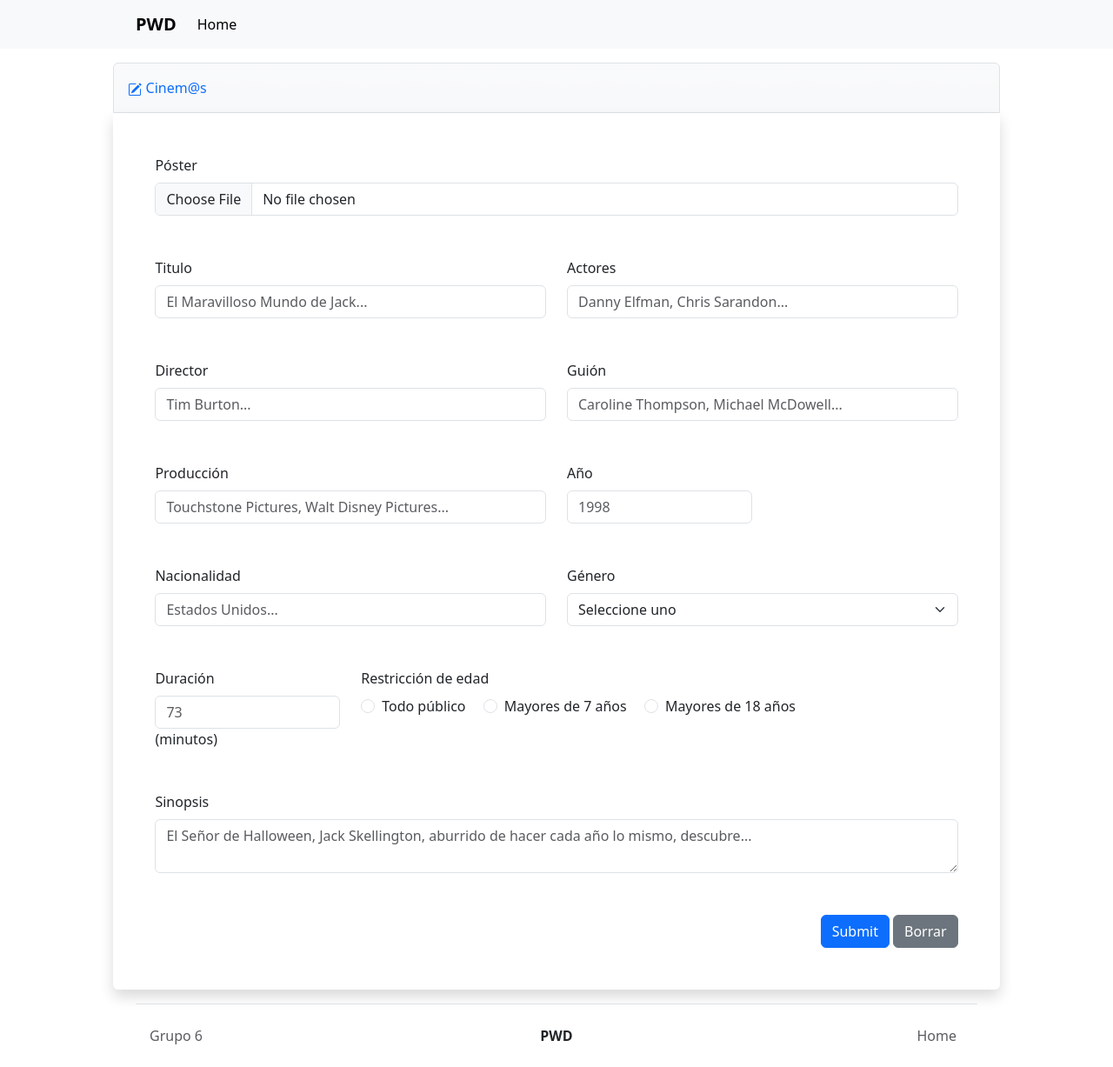
After one commit to GustavoOliveros/Programacion-Web-Dinamica, a PHP site: page /TP3/ej3/Vista/index.php in a window 1280 px wide. The commit adds this page. Shown: the whole page at 87% size. Run offline with PHP 8.4, Linux system fonts and the light colour scheme; some libraries are stand-ins or nearby versions.

Commit message:
Modificaciones al tp 3

```diff
--- a/TP3/ej2/Archivos/prueba.txt
+++ /dev/null
@@ -1 +0,0 @@
-prueba de txt
--- /dev/null
+++ b/TP3/ej3/Vista/index.php
@@ -0,0 +1,168 @@
+<!DOCTYPE html>
+<html lang="es">
+
+<head>
+	<meta charset="UTF-8">
+	<meta http-equiv="X-UA-Compatible" content="IE=edge">
+	<meta name="viewport" content="width=device-width, initial-scale=1.0">
+	<link rel="stylesheet" href="../../../bootstrap-5.2.0-dist/css/bootstrap.min.css">
+	<title>Ejercicio 3 - Tp 3</title>
+</head>
+
+<body class="d-flex flex-column">
+	<?php
+	include_once "../../../Estructura/navbar.php";
+	?>
+	<main class="col-12 my-3 d-flex align-items-center justify-content-center">
+		<div class="row">
+			<div class="col-12 bg-light bg-gradient rounded-top p-3 border">
+				<p class="text-primary p-0 m-0">
+					<svg xmlns="http://www.w3.org/2000/svg" width="16" height="16" fill="currentColor" class="bi bi-pencil-square" viewBox="0 0 16 16">
+						<path d="M15.502 1.94a.5.5 0 0 1 0 .706L14.459 3.69l-2-2L13.502.646a.5.5 0 0 1 .707 0l1.293 1.293zm-1.75 2.456-2-2L4.939 9.21a.5.5 0 0 0-.121.196l-.805 2.414a.25.25 0 0 0 .316.316l2.414-.805a.5.5 0 0 0 .196-.12l6.813-6.814z" />
+						<path fill-rule="evenodd" d="M1 13.5A1.5 1.5 0 0 0 2.5 15h11a1.5 1.5 0 0 0 1.5-1.5v-6a.5.5 0 0 0-1 0v6a.5.5 0 0 1-.5.5h-11a.5.5 0 0 1-.5-.5v-11a.5.5 0 0 1 .5-.5H9a.5.5 0 0 0 0-1H2.5A1.5 1.5 0 0 0 1 2.5v11z" />
+					</svg>
+					Cinem@s
+				</p>
+			</div>
+			<div class="col-12 rounded-bottom shadow p-5">
+				<form action="pelicula.php" method="post" id="form" name="form" class="needs-validation" enctype="multipart/form-data" novalidate>
+					<div class="row">
+						<div class="col-12 mb-5 position-relative">
+							<label for="poster" class="form-label">Póster</label>
+							<input type="file" accept=".png,.jpg" name="poster" id="poster" class="form-control" required>
+							<div class="invalid-tooltip">Obligatorio</div>
+						</div>
+					</div>
+					<div class="row">
+						<div class="col-12 col-md-6 mb-5 position-relative">
+							<label for="titulo" class="form-label">Titulo</label>
+							<input type="text" name="titulo" id="titulo" class="form-control" placeholder="El Maravilloso Mundo de Jack..." required />
+							<div class="invalid-tooltip">Obligatorio</div>
+						</div>
+						<div class="col-12 col-md-6 mb-5 position-relative">
+							<label for="actores" class="form-label">Actores</label>
+							<input type="text" name="actores" id="actores" class="form-control" placeholder="Danny Elfman, Chris Sarandon..." required />
+							<div class="invalid-tooltip">Obligatorio</div>
+						</div>
+					</div>
+					<div class="row">
+						<div class="col-12 col-md-6 mb-5 position-relative">
+							<label for="director" class="form-label">Director</label>
+							<input type="text" name="director" id="director" class="form-control" placeholder="Tim Burton..." required />
+							<div class="invalid-tooltip">Obligatorio</div>
+						</div>
+						<div class="col-12 col-md-6 mb-5 position-relative">
+							<label for="guion" class="form-label">Guión</label>
+							<input type="text" name="guion" id="guion" class="form-control" placeholder="Caroline Thompson, Michael McDowell..." required />
+							<div class="invalid-tooltip">Obligatorio</div>
+						</div>
+					</div>
+					<div class="row">
+						<div class="col-12 col-md-6 mb-5 position-relative">
+							<label for="produccion" class="form-label">Producción</label>
+							<input type="text" name="produccion" id="produccion" class="form-control" placeholder="Touchstone Pictures, Walt Disney Pictures..." required />
+							<div class="invalid-tooltip">Obligatorio</div>
+						</div>
+						<div class="col-6 col-md-3 mb-5 position-relative">
+							<label for="anio" class="form-label">Año</label>
+							<input type="number" min="0" max="9999" name="anio" id="anio" class="form-control" placeholder="1998" required />
+							<div class="invalid-tooltip">Año inválido</div>
+						</div>
+					</div>
+					<div class="row">
+						<div class="col-12 col-md-6 mb-5 position-relative">
+							<label for="nacionalidad" class="form-label">Nacionalidad</label>
+							<input type="text" name="nacionalidad" id="nacionalidad" class="form-control" placeholder="Estados Unidos..." required />
+							<div class="invalid-tooltip">Obligatorio</div>
+						</div>
+						<div class="col-12 col-md-6 mb-5">
+							<label for="genero" class="form-label">Género</label>
+							<select name="genero" id="genero" class="form-select" required>
+								<option value="">Seleccione uno</option>
+								<option value="Comedia">Comedia</option>
+								<option value="Terror">Terror</option>
+								<option value="Acción">Acción</option>
+								<option value="Aventura">Aventura</option>
+								<option value="Ciencia-ficcion">Ciencia Ficción</option>
+								<option value="Documental">Documental</option>
+								<option value="Drama">Drama</option>
+								<option value="Fantasía">Fantasía</option>
+								<option value="Musical">Musical</option>
+							</select>
+						</div>
+					</div>
+					<div class="row">
+						<div class="col-6 col-md-3 mb-5 position-relative">
+							<label for="duracion" class="form-label">Duración</label>
+							<input type="number" min="000" max="999" name="duracion" id="duracion" class="form-control d-inline" placeholder="73" required />(minutos)
+							<div class="invalid-tooltip">Duración inválida</div>
+						</div>
+						<div class="col-12 col-md-9 mb-5">
+							<label for="edad-recomendada" class="form-label d-block">Restricción de edad</label>
+							<div class="col-12">
+								<div class="form-check form-check-inline position-relative">
+									<input type="radio" class="form-check-input" name="edad-recomendada" id="edad-recomendada-todos" value="Todo público" required />
+									<label for="edad-recomendada-todos" class="form-check-label">Todo público</label>
+								</div>
+								<div class="form-check form-check-inline">
+									<input type="radio" class="form-check-input" name="edad-recomendada" id="edad-recomendada-mas7" value="Mayores de 7" required />
+									<label for="edad-recomendada-mas7" class="form-check-label">Mayores de 7 años</label>
+								</div>
+								<div class="form-check form-check-inline">
+									<input type="radio" class="form-check-input" name="edad-recomendada" id="edad-recomendada-mas18" value="Mayores de 18" required />
+									<label for="edad-recomendada-mas18" class="form-check-label">Mayores de 18 años</label>
+								</div>
+							</div>
+						</div>
+					</div>
+					<div class="row">
+						<div class="col-12 mb-5 position-relative">
+							<label for="sinopsis" class="form-label">Sinopsis</label>
+							<textarea class="form-control" name="sinopsis" id="sinopsis" placeholder="El Señor de Halloween, Jack Skellington, aburrido de hacer cada año lo mismo, descubre..." required></textarea>
+							<div class="invalid-tooltip">Obligatorio</div>
+						</div>
+					</div>
+					<div class="row">
+						<div class="col-12 text-right d-flex justify-content-end">
+							<input type="submit" class="btn btn-primary mx-1" />
+							<input type="reset" value="Borrar" class="btn btn-secondary" />
+						</div>
+					</div>
+				</form>
+			</div>
+		</div>
+	</main>
+	<?php
+	include_once "../../../Estructura/footer.php";
+	?>
+	<script src="../../../bootstrap-5.2.0-dist/js/bootstrap.min.js"></script>
+	<script>
+		(() => {
+			"use strict";
+
+			const forms = document.querySelectorAll(".needs-validation");
+
+			Array.from(forms).forEach((form) => {
+				form.addEventListener(
+					"submit",
+					(event) => {
+						if (!form.checkValidity()) {
+							event.preventDefault();
+							event.stopPropagation();
+						}
+
+						form.classList.add("was-validated");
+					},
+					false
+				);
+				form.addEventListener("reset", () => {
+					form.classList.remove("was-validated");
+				})
+
+			});
+		})();
+	</script>
+
+</body>
+
+</html>
```
Also changed, not shown: TP3/ej1/Vista/index.php (+20 -32 lines), TP3/ej1/Vista/subirArchivo.php (+42 -21 lines), TP3/ej2/Control/subirArchivo.php (deleted, +0 -37 lines), TP3/ej2/Vista/index.php (+49 -13 lines), TP3/ej2/Vista/subirArchivo.php (added, +59 -0 lines), TP3/ej3/Vista/pelicula.php (added, +74 -0 lines), TP3/ej3/Archivos/Captura de pantalla 2022-08-22 114713.png (added), TP3/ej3/Archivos/D_NQ_NP_783415-MLA50032047551_052022-V.jpg (added).
